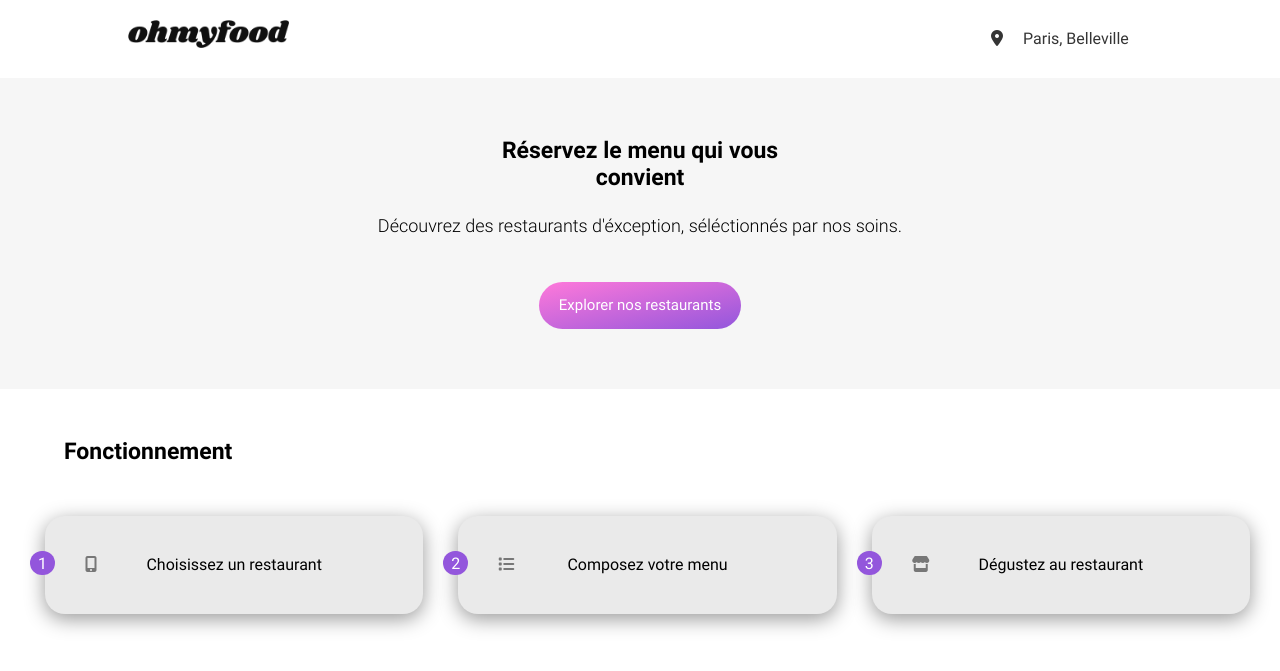
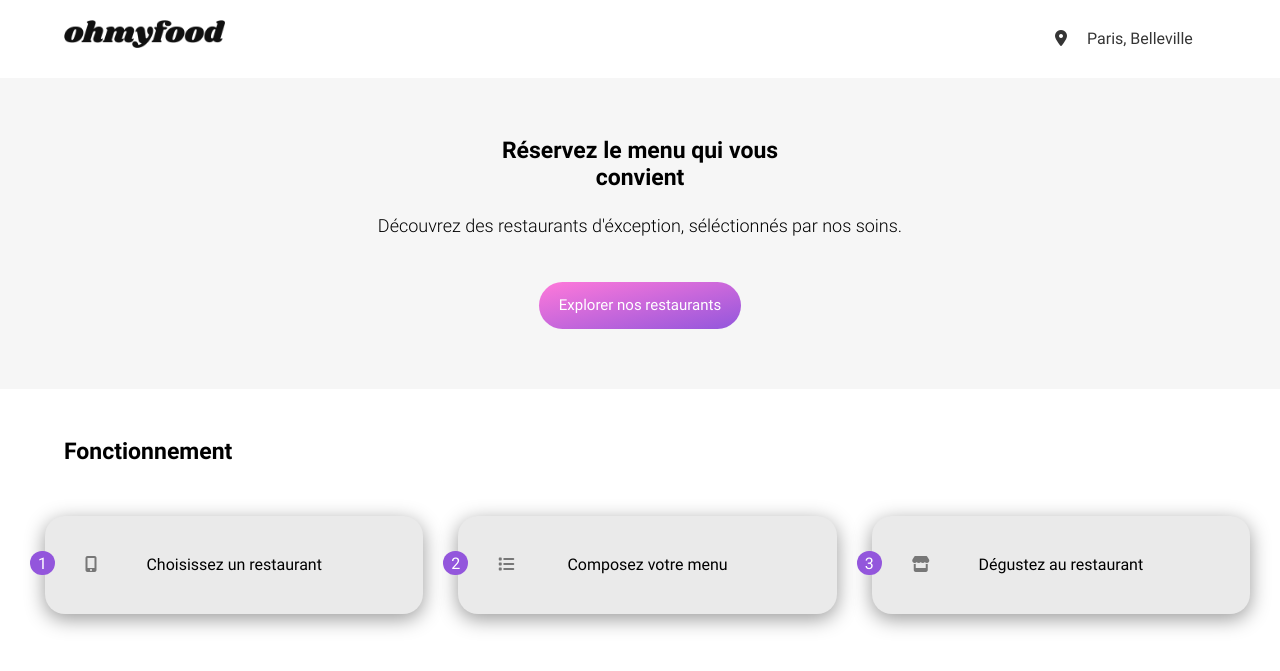
Before and after one commit to arnaud9164/OhMyFood, a plain HTML site: page index.html in a window 1280 px wide. Shown: the top 671 px of the page. Drawn offline with Linux system fonts and the light colour scheme; a web font is replaced by a local one.

Commit message:
design adjustment

```diff
--- a/css/style.scss
+++ b/css/style.scss
@@ -112,7 +112,7 @@ $breakpoints: 992px;
     @include desktop-only{
         flex-direction: row;
         justify-content: space-between;
-        margin: 0 10%;
+        margin: 0 5%;
     }
 }
 .header-container-menu{
@@ -299,7 +299,7 @@ $breakpoints: 992px;
     width: 90%;
     margin: 30px auto;
     @include desktop-only{
-        margin: 50px auto 30px auto;
+        margin: 50px 0 30px 5%;
     }
 }
 .function__roundnumber{
@@ -337,11 +337,12 @@ $breakpoints: 992px;
     width: 90%;
     @include desktop-only{
         flex-direction: row;
+        justify-content: space-between;
     }
 }
 .under-restaurant-container-duo{
     @include desktop-only{
-        margin: 0 20px;
+        width: 48%;
     }
 }
 .restaurant__title{
@@ -472,9 +473,6 @@ footer{
 	flex-direction: column;
 	padding: 20px 0;
     margin-left: 5%;
-    @include desktop-only{
-        margin-left: 7%;
-    }
     a{
         color: #fff;
         font-size: 15px;
```
Also changed, not shown: css/style.css, 1 other file.
